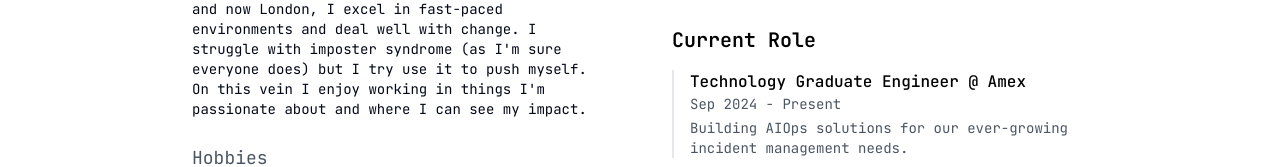
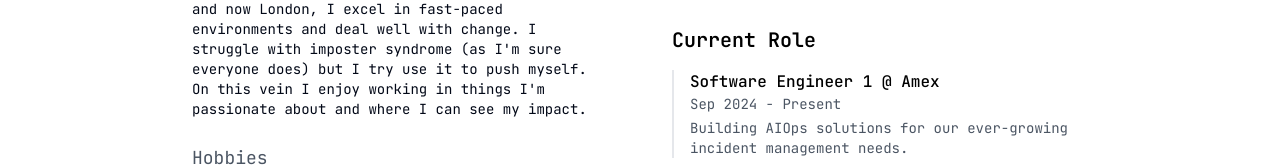
Before and after one commit to georgia-morrison/georgia-morrison-website, a React (Vite) app: page /about in a window 1280 px wide. Shown: the part 511-678 px from the top of the page. Built offline with nearby package versions, Linux system fonts and the light colour scheme.

Commit message:
update current role

```diff
--- a/src/pages/About.tsx
+++ b/src/pages/About.tsx
@@ -80,7 +80,7 @@ const About = () => {
                 <h3 className="text-xl font-semibold text-black mb-4">Current Role</h3>
                 <div className="space-y-4">
                   <div className="border-l-2 border-gray-200 pl-4">
-                    <div className="font-medium text-black">Technology Graduate Engineer @ Amex</div>
+                    <div className="font-medium text-black">Software Engineer 1 @ Amex</div>
                     <div className="text-sm text-gray-600">Sep 2024 - Present</div>
                     <div className="text-sm text-gray-600 mt-1">Building AIOps solutions for our ever-growing incident management needs.</div>
                   </div>
```
